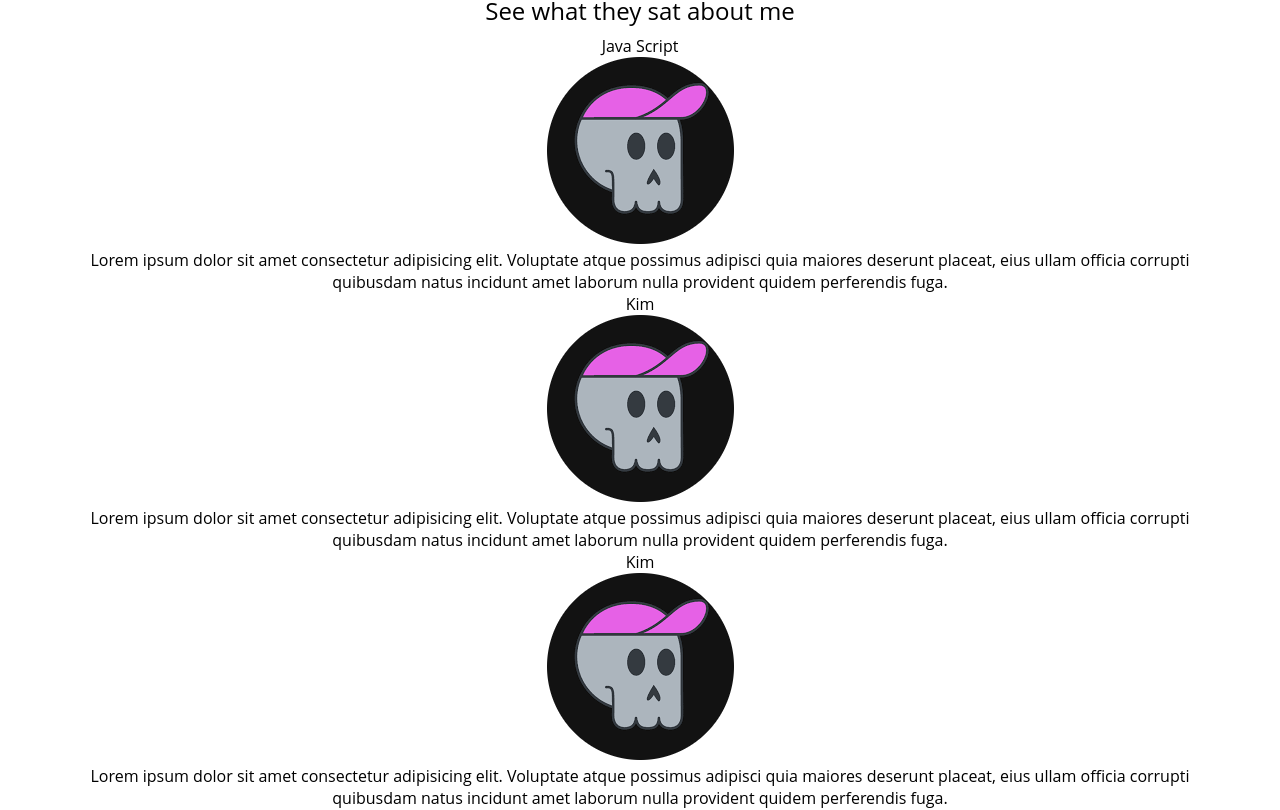
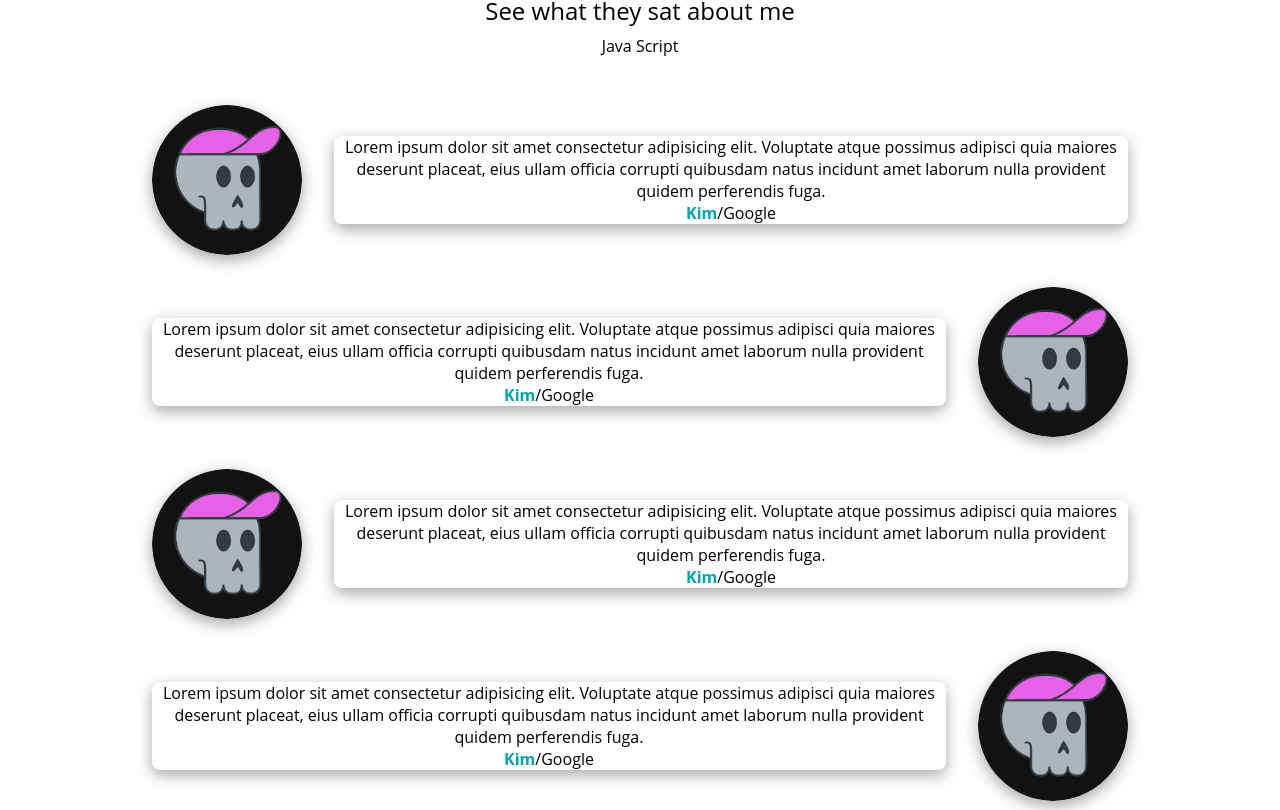
Before and after one commit to jeww1234/Portifolio, a React (Vite) app: page / in a window 1280 px wide. Shown: the part 3218-4028 px from the top of the page. Built offline with nearby package versions, Linux system fonts and the light colour scheme.

Commit message:
testimonial-css

```diff
--- a/src/App.css
+++ b/src/App.css
@@ -321,8 +321,10 @@ header a {
 
 .project-metadata {
   position: absolute;
-  top: 0; left: 0;
-  width: 100%; height: 100%;
+  top: 0;
+  left: 0;
+  width: 100%;
+  height: 100%;
   background-color: var(--color-black);
   opacity: 0;
   display: flex;
@@ -333,14 +335,14 @@ header a {
   transform: translateY(-10px);
 }
 
-.project-metadata:hover{
+.project-metadata:hover {
   color: var(--color-text);
   opacity: 0.8;
   transform: translateY(0px);
 }
 
-.project-title:after{
-    content: '';
+.project-title:after {
+  content: "";
   display: block;
   position: relative;
   left: 50%;
@@ -349,3 +351,38 @@ header a {
   height: 2px;
   background-color: var(--color-accent);
 }
+
+/* Testimonial */
+
+.testimonials {
+  margin: 3rem;
+}
+.testimonial {
+  display: flex;
+  gap: 2rem;
+  align-items: center;
+  margin-bottom: 2rem;
+}
+
+.testimonial:nth-child(even) .testimonial-img{
+    order: 1;
+}
+
+.testimonial-img {
+  width: 150px;
+  height: 150px;
+  border-radius: 100%;
+  box-shadow: rgba(0, 0, 0, 0.35) 0px 5px 15px;
+}
+
+.testimonial-bubble{
+    pad: 1rem;
+    border-radius: 8px;
+    box-shadow: rgba(0, 0, 0, 0.35) 0px 5px 15px;
+}
+
+.testimonial-bubble-name{
+    color: var(--color-accent);
+    font-weight: bold;
+    filter: brightness(70%);
+}
--- a/src/component/Testimonial.jsx
+++ b/src/component/Testimonial.jsx
@@ -2,59 +2,59 @@ import React from "react";
 
 const Testimonial = () => {
   return (
-    <section className="section">
+    <section id="testimonial" className="section max-container">
       <div>
         <h2 className='title'>Testimonial</h2>
         <p className="description">See what they sat about me</p>
         <section>
           Java Script
-          <ul>
-            <li>
-              <img src="./images/favicon.png" alt="" />
-              <div>
+          <ul className="testimonials">
+            <li className="testimonial">
+              <img className="testimonial-img" src="./images/favicon.png" alt="" />
+              <div className="testimonial-bubble">
                 <p>
                   Lorem ipsum dolor sit amet consectetur adipisicing elit.
                   Voluptate atque possimus adipisci quia maiores deserunt
                   placeat, eius ullam officia corrupti quibusdam natus incidunt
                   amet laborum nulla provident quidem perferendis fuga.
                 </p>
-                <p>Kim</p>
+                <p><a href="#" className="testimonial-bubble-name">Kim</a>/Google</p>
               </div>
             </li>
-            <li>
-              <img src="./images/favicon.png" alt="" />
-              <div>
+            <li className="testimonial">
+              <img className="testimonial-img" src="./images/favicon.png" alt="" />
+              <div className="testimonial-bubble">
                 <p>
                   Lorem ipsum dolor sit amet consectetur adipisicing elit.
                   Voluptate atque possimus adipisci quia maiores deserunt
                   placeat, eius ullam officia corrupti quibusdam natus incidunt
                   amet laborum nulla provident quidem perferendis fuga.
                 </p>
-                <p>Kim</p>
+                <p><a href="#" className="testimonial-bubble-name">Kim</a>/Google</p>
               </div>
             </li>
-            <li>
-              <img src="./images/favicon.png" alt="" />
-              <div>
+            <li className="testimonial">
+              <img className="testimonial-img" src="./images/favicon.png" alt="" />
+              <div className="testimonial-bubble">
                 <p>
                   Lorem ipsum dolor sit amet consectetur adipisicing elit.
                   Voluptate atque possimus adipisci quia maiores deserunt
                   placeat, eius ullam officia corrupti quibusdam natus incidunt
                   amet laborum nulla provident quidem perferendis fuga.
                 </p>
-                <p>Kim</p>
+                <p><a href="#" className="testimonial-bubble-name">Kim</a>/Google</p>
               </div>
             </li>
-            <li>
-              <img src="./images/favicon.png" alt="" />
-              <div>
+            <li className="testimonial">
+              <img className="testimonial-img" src="./images/favicon.png" alt="" />
+              <div className="testimonial-bubble">
                 <p>
                   Lorem ipsum dolor sit amet consectetur adipisicing elit.
                   Voluptate atque possimus adipisci quia maiores deserunt
                   placeat, eius ullam officia corrupti quibusdam natus incidunt
                   amet laborum nulla provident quidem perferendis fuga.
                 </p>
-                <p>Kim</p>
+                <p><a href="#" className="testimonial-bubble-name">Kim</a>/Google</p>
               </div>
             </li>
           </ul>
```
Lines whose indentation alone changed are shown as unchanged.
